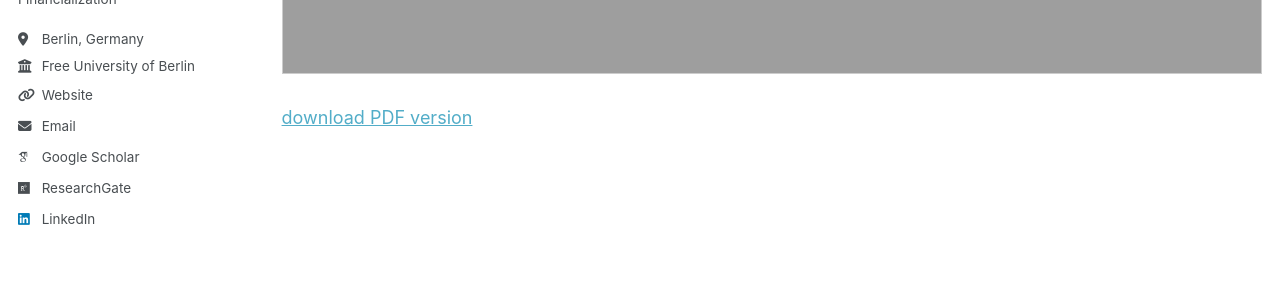
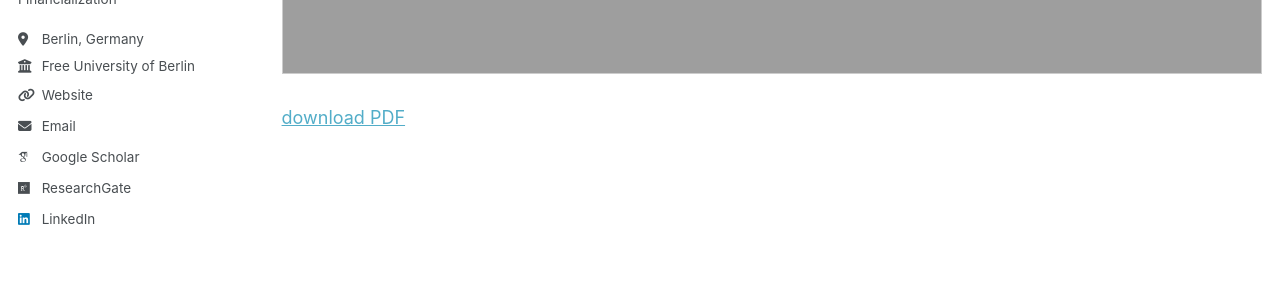
Before and after one commit to housingforall/housingforall.github.io, a Jekyll site: the page built from _pages/cv.md, in a window 1280 px wide and 900 px high, scrolled down 512 px. Shown: the part 355-655 px from the top of the window. Built offline with Jekyll 4.4.1, drawn with Linux system fonts in a browser that asks for light colours; some web fonts are replaced.

Commit message:
Update cv.md

```diff
--- a/_pages/cv.md
+++ b/_pages/cv.md
@@ -13,4 +13,4 @@
   <iframe src="{{ base_path }}/files/Bo_Li_CV.pdf" width="100%" height="800" frameborder="0" marginwidth="0" marginheight="0" scrolling="auto" style="border:1px solid #CCC; margin-bottom:5px; max-width: 100%;" allowfullscreen></iframe>
 </div>
 
-<p><a href="{{ base_path }}/files/Bo_Li_CV.pdf" target="_blank">download PDF version</a></p>
+<p><a href="{{ base_path }}/files/Bo_Li_CV.pdf" target="_blank">download PDF</a></p>
```
